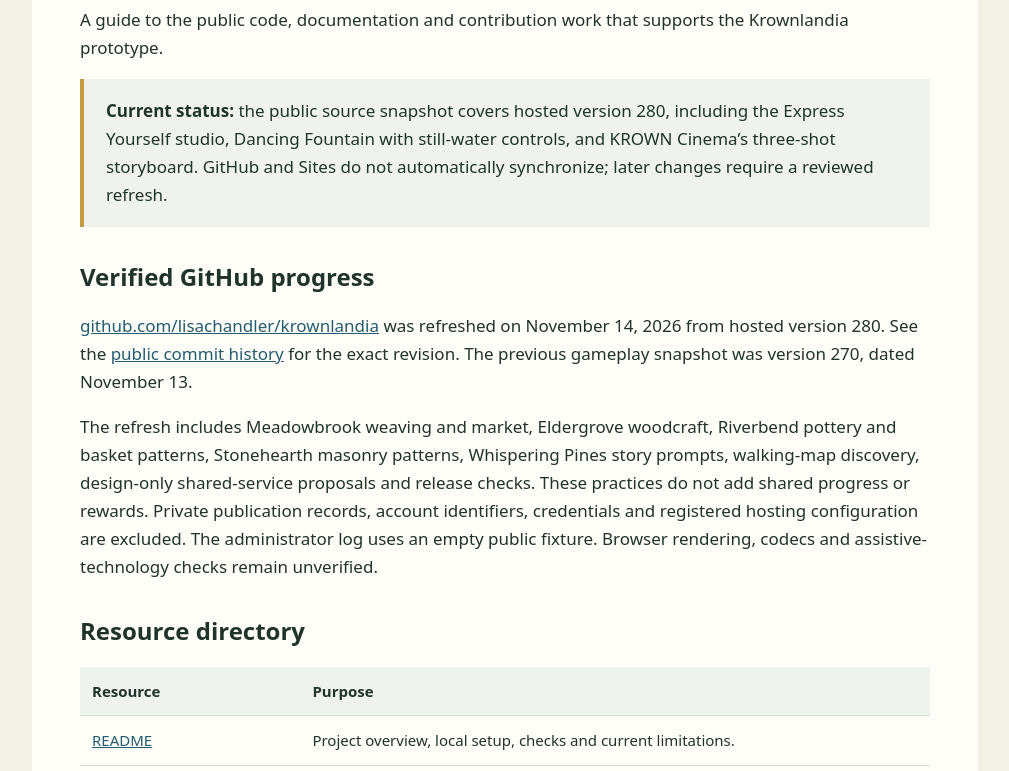
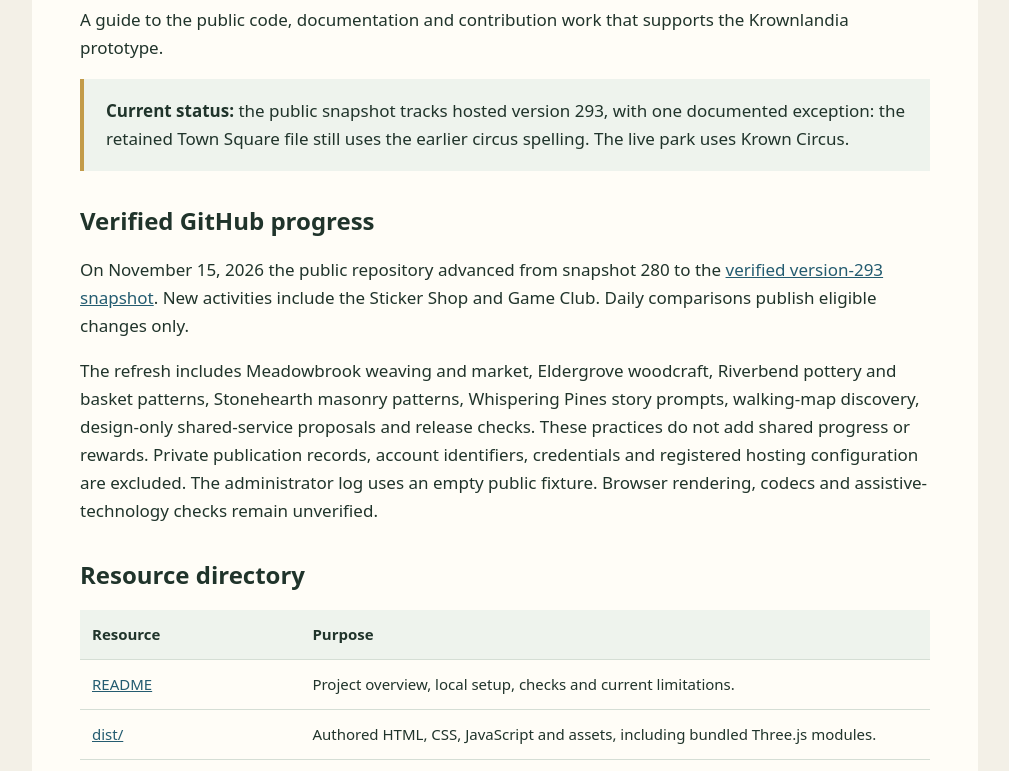
Before and after one commit to lisachandler/krownlandia, a website: page dist/reports/open-source-resources.html in a window 1280 px wide. Shown: the part 214-985 px from the top of the page, without its empty margins (135-1144 px from the left). Drawn offline with Linux system fonts and the light colour scheme.

```diff
--- a/dist/reports/open-source-resources.html
+++ b/dist/reports/open-source-resources.html
@@ -1,8 +1,8 @@
-<!doctype html><html lang="en"><head><meta charset="utf-8"><meta name="viewport" content="width=device-width,initial-scale=1"><title>Krownlandia: Open source resources</title><style>body{margin:0;background:#f3f0e7;color:#20342b;font:17px/1.65 system-ui,sans-serif}main{max-width:850px;margin:40px auto;padding:40px 48px;background:#fffdf7;border-top:8px solid #c39b49}h1{font-size:38px;line-height:1.15;letter-spacing:-1px}h2{font-size:24px;margin-top:34px;line-height:1.3}h3{font-size:19px;margin-bottom:5px}a{color:#245c70}a:focus-visible{outline:3px solid #c39b49;outline-offset:4px}.meta{color:#52645a;font-size:14px}.notice{padding:18px 22px;background:#eef3ed;border-left:4px solid #c39b49}li{margin-bottom:10px}table{border-collapse:collapse;width:100%;font-size:15px}th,td{text-align:left;padding:12px;border-bottom:1px solid #d5ded5;vertical-align:top}th{background:#eef3ed}code{overflow-wrap:anywhere}footer{margin-top:40px;border-top:1px solid #c39b49;padding-top:15px;font-size:13px} @media(max-width:600px){main{margin:0;padding:24px}h1{font-size:30px}table{font-size:13px}th,td{padding:7px}}@media print{body{background:white;font-size:11pt}main{margin:0;padding:0;max-width:none}h1{font-size:25pt}h2{break-after:avoid}tr,li{break-inside:avoid}a{color:inherit}}</style></head><body><main><p class="meta">KROWNLANDIA COMMUNITY LIBRARY · NOVEMBER 14, 2026</p><h1>Krownlandia: Open source resources</h1>
+<!doctype html><html lang="en"><head><meta charset="utf-8"><meta name="viewport" content="width=device-width,initial-scale=1"><title>Krownlandia: Open source resources</title><style>body{margin:0;background:#f3f0e7;color:#20342b;font:17px/1.65 system-ui,sans-serif}main{max-width:850px;margin:40px auto;padding:40px 48px;background:#fffdf7;border-top:8px solid #c39b49}h1{font-size:38px;line-height:1.15;letter-spacing:-1px}h2{font-size:24px;margin-top:34px;line-height:1.3}h3{font-size:19px;margin-bottom:5px}a{color:#245c70}a:focus-visible{outline:3px solid #c39b49;outline-offset:4px}.meta{color:#52645a;font-size:14px}.notice{padding:18px 22px;background:#eef3ed;border-left:4px solid #c39b49}li{margin-bottom:10px}table{border-collapse:collapse;width:100%;font-size:15px}th,td{text-align:left;padding:12px;border-bottom:1px solid #d5ded5;vertical-align:top}th{background:#eef3ed}code{overflow-wrap:anywhere}footer{margin-top:40px;border-top:1px solid #c39b49;padding-top:15px;font-size:13px} @media(max-width:600px){main{margin:0;padding:24px}h1{font-size:30px}table{font-size:13px}th,td{padding:7px}}@media print{body{background:white;font-size:11pt}main{margin:0;padding:0;max-width:none}h1{font-size:25pt}h2{break-after:avoid}tr,li{break-inside:avoid}a{color:inherit}}</style></head><body><main><p class="meta">KROWNLANDIA COMMUNITY LIBRARY · NOVEMBER 15, 2026</p><h1>Krownlandia: Open source resources</h1>
 <p>A guide to the public code, documentation and contribution work that supports the Krownlandia prototype.</p>
-<div class="notice"><b>Current status:</b> the public source snapshot covers hosted version 280, including the Express Yourself studio, Dancing Fountain with still-water controls, and KROWN Cinema’s three-shot storyboard. GitHub and Sites do not automatically synchronize; later changes require a reviewed refresh.</div>
+<div class="notice"><b>Current status:</b> the public snapshot tracks hosted version 293, with one documented exception: the retained Town Square file still uses the earlier circus spelling. The live park uses Krown Circus.</div>
 <h2>Verified GitHub progress</h2>
-<p><a href="https://github.com/lisachandler/krownlandia">github.com/lisachandler/krownlandia</a> was refreshed on November 14, 2026 from hosted version 280. See the <a href="https://github.com/lisachandler/krownlandia/commits/main/">public commit history</a> for the exact revision. The previous gameplay snapshot was version 270, dated November 13.</p>
+<p>On November 15, 2026 the public repository advanced from snapshot 280 to the <a href="https://github.com/lisachandler/krownlandia/commit/dc4ac084414249b1febea8e706dc92dbdbe543e6">verified version-293 snapshot</a>. New activities include the Sticker Shop and Game Club. Daily comparisons publish eligible changes only.</p>
 <p>The refresh includes Meadowbrook weaving and market, Eldergrove woodcraft, Riverbend pottery and basket patterns, Stonehearth masonry patterns, Whispering Pines story prompts, walking-map discovery, design-only shared-service proposals and release checks. These practices do not add shared progress or rewards. Private publication records, account identifiers, credentials and registered hosting configuration are excluded. The administrator log uses an empty public fixture. Browser rendering, codecs and assistive-technology checks remain unverified.</p>
 <h2>Resource directory</h2>
 <table><thead><tr><th scope="col">Resource</th><th scope="col">Purpose</th></tr></thead><tbody>
@@ -21,4 +21,4 @@
 <p><b>The README says no project-wide open-source license has been selected.</b> This document retains Lisa's requested title, but does not describe all Krownlandia material as licensed open source. Three.js has its own retained license at <code>dist/vendor/LICENSE</code>. Community text, branding, generated artwork, linked sticker artwork and other assets require their own attribution and permission review before a broader reuse policy is announced.</p>
 <h2>Proposed next contributions</h2>
 <ol><li>Keep future GitHub refreshes reviewed and sanitized; exclude private hosting records, credentials and administrator configuration.</li><li>Record the matching hosted version and commit in each public release. Document which direction synchronization occurs and who reviews it.</li><li>Choose a project license with the relevant rights holders; inventory asset permissions and keep original community credits.</li><li>Add contribution guidance, reproducible bug reports and a clear test checklist. Avoid publishing visitor emails or private progress in issues.</li><li>Track multiplayer, server rewards and Unity milestones as explicitly proposed work, with completion checks and separate reviews.</li></ol>
-<p class="meta">Evidence: sanitized version-280 source reviewed November 14, 2026. The public commit history identifies the exact refresh revision. Empty administrator history, unregistered hosting settings, original credits and licensing boundaries are preserved. Source checks are deterministic; live rendering, codecs and assistive technology remain unverified.</p><footer>Prepared for Lisa Chandler. This document is a dated status and planning record; proposed work is not a promise of availability or delivery dates. <a href="https://krownlandia-gateway.lisachandleremail.chatgpt.site/">Return to Krownlandia Gateway</a>.</footer></main></body></html>
+<p class="meta">Evidence: sanitized version-293 snapshot reviewed November 15, 2026. The public commit history identifies the exact refresh revision. Empty administrator history, unregistered hosting settings, original credits and licensing boundaries are preserved. Source checks are deterministic; live rendering, codecs and assistive technology remain unverified.</p><footer>Prepared for Lisa Chandler. This document is a dated status and planning record; proposed work is not a promise of availability or delivery dates.</footer></main></body></html>
```
